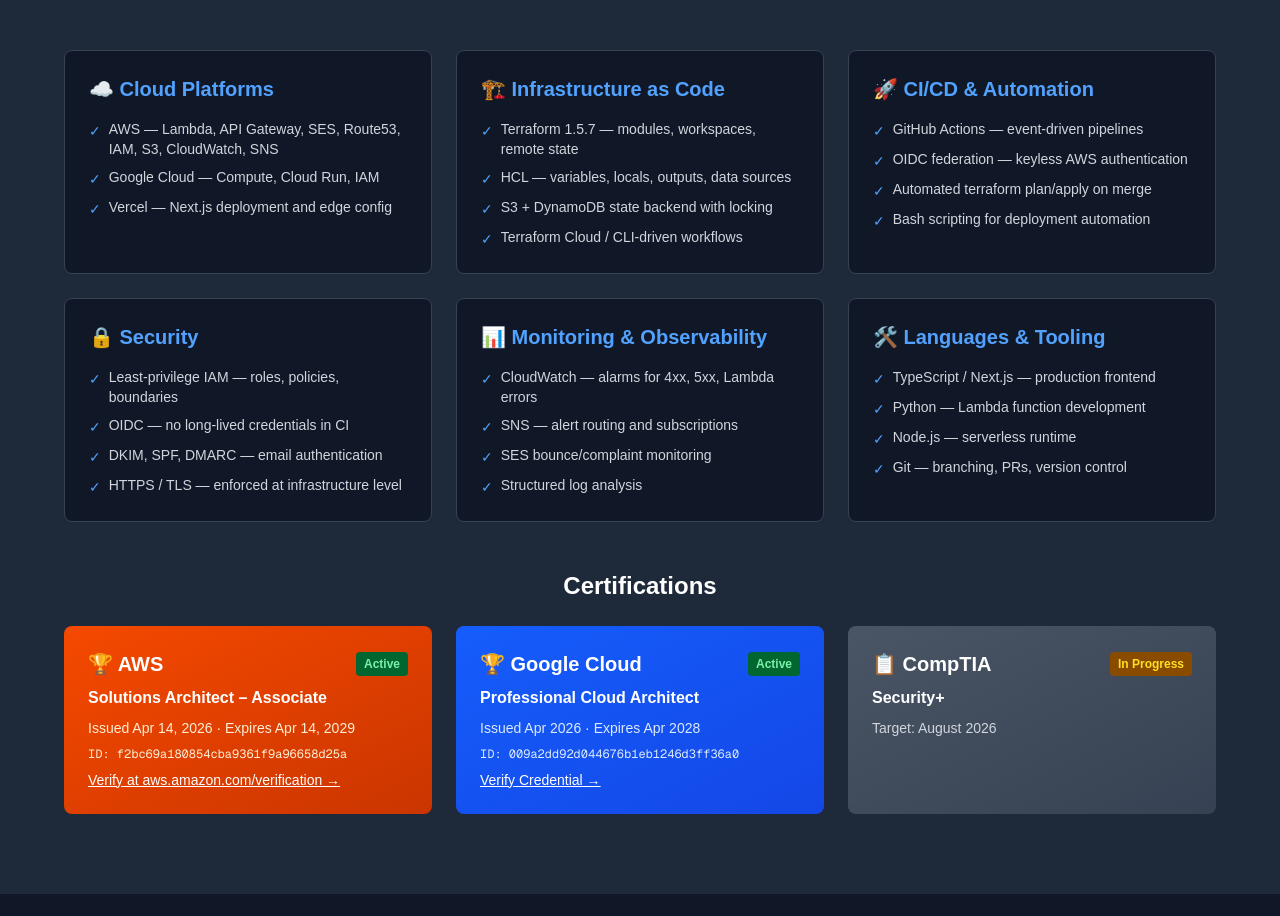
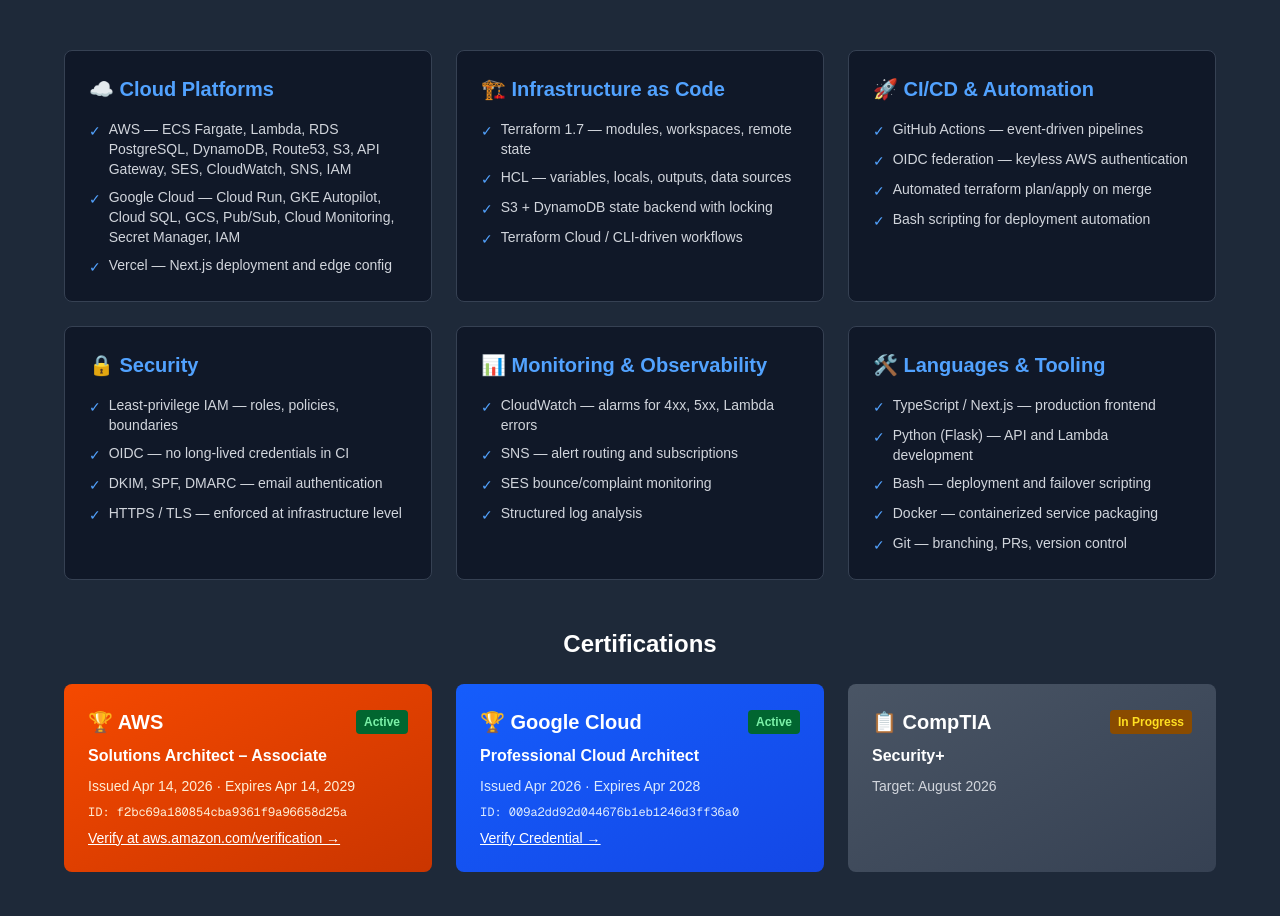
Before and after one commit to brianmlasky-dev/brian-lasky.com, a Next.js app: page / in a window 1280 px wide. Shown: the part 1701-2617 px from the top of the page. Built offline with nearby package versions, Linux system fonts and the light colour scheme.

Commit message:
update skills: expand AWS/GCP services, Terraform 1.7, add Flask/Docker

```diff
--- a/app/components/SkillsSection.tsx
+++ b/app/components/SkillsSection.tsx
@@ -5,15 +5,15 @@
     {
       title: '☁️ Cloud Platforms',
       skills: [
-        'AWS — Lambda, API Gateway, SES, Route53, IAM, S3, CloudWatch, SNS',
-        'Google Cloud — Compute, Cloud Run, IAM',
+        'AWS — ECS Fargate, Lambda, RDS PostgreSQL, DynamoDB, Route53, S3, API Gateway, SES, CloudWatch, SNS, IAM',
+        'Google Cloud — Cloud Run, GKE Autopilot, Cloud SQL, GCS, Pub/Sub, Cloud Monitoring, Secret Manager, IAM',
         'Vercel — Next.js deployment and edge config',
       ],
     },
     {
       title: '🏗️ Infrastructure as Code',
       skills: [
-        'Terraform 1.5.7 — modules, workspaces, remote state',
+        'Terraform 1.7 — modules, workspaces, remote state',
         'HCL — variables, locals, outputs, data sources',
         'S3 + DynamoDB state backend with locking',
         'Terraform Cloud / CLI-driven workflows',
@@ -50,8 +50,9 @@
       title: '🛠️ Languages & Tooling',
       skills: [
         'TypeScript / Next.js — production frontend',
-        'Python — Lambda function development',
-        'Node.js — serverless runtime',
+        'Python (Flask) — API and Lambda development',
+        'Bash — deployment and failover scripting',
+        'Docker — containerized service packaging',
         'Git — branching, PRs, version control',
       ],
     },
```
